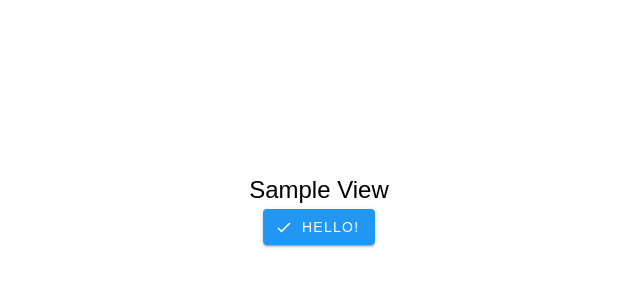
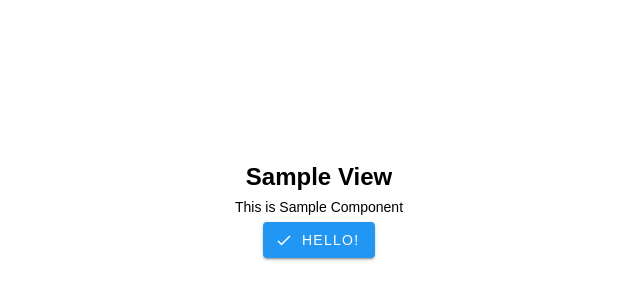
Before and after one commit to traP-jp/anshin-techo-frontend, a Vue app: page / in a window 1280 px wide. Shown: the part 192-492 px from the top of the page, without its empty margins (321-961 px from the left). Built offline with nearby package versions, Linux system fonts and the light colour scheme.

Commit message:
コンポーネントとビューのディレクトリ分け

```diff
--- /dev/null
+++ b/src/components/SampleComponent.vue
@@ -0,0 +1,9 @@
+<template>
+  <div :class="$style.container">This is Sample Component</div>
+</template>
+
+<style module>
+.container {
+  margin-bottom: 4px;
+}
+</style>
--- a/src/router.ts
+++ b/src/router.ts
@@ -5,7 +5,7 @@ const routes: RouteRecordRaw[] = [
   {
     path: '/',
     name: 'Home',
-    component: () => import('@/components/SampleView.vue'),
+    component: () => import('@/views/SampleView.vue'),
   },
 ]
 
--- a/src/components/SampleView.vue
+++ b/src/views/SampleView.vue
@@ -1,6 +1,11 @@
+<script setup lang="ts">
+import SampleComponent from '@/components/SampleComponent.vue'
+</script>
+
 <template>
   <div :class="$style.container">
-    <div>Sample View</div>
+    <div :class="$style.title">Sample View</div>
+    <sample-component />
     <v-btn text="Hello!" color="blue" prepend-icon="mdi-check" />
   </div>
 </template>
@@ -13,6 +18,9 @@
   align-items: center;
   height: 100vh;
   width: 100vw;
+}
+
+.title {
   font-size: 24px;
   font-weight: bold;
 }
```
